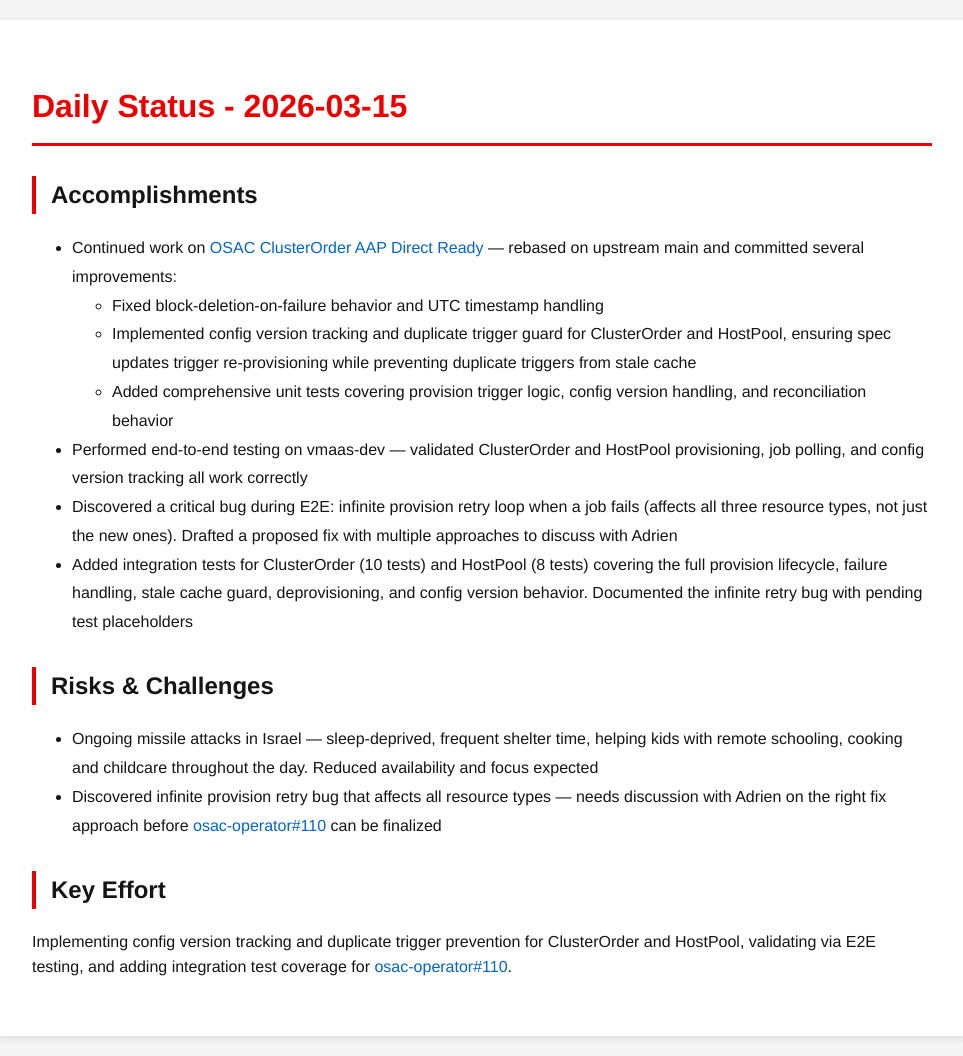
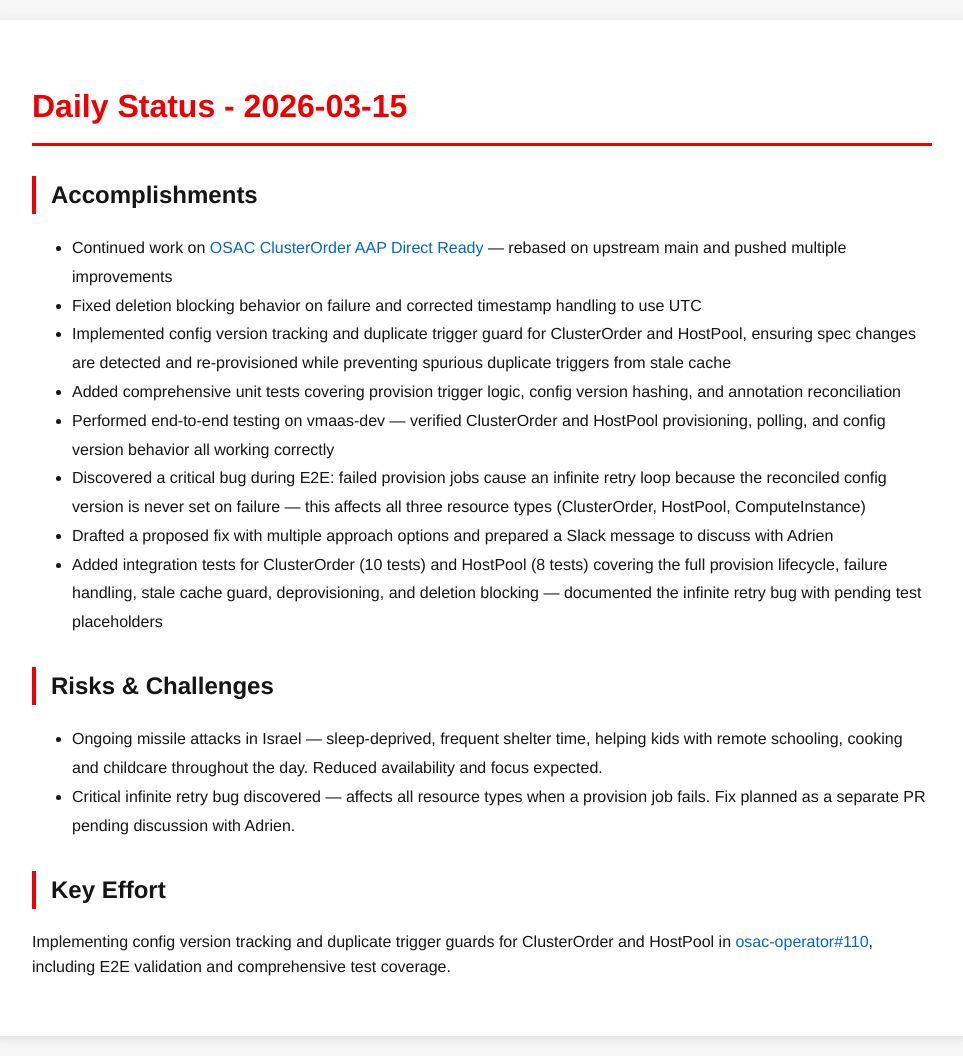
Before and after one commit to tzvatot/daily-status, a Jekyll site: the page built from 2026-03-15.md, in a window 1280 px wide. Shown: the whole page, without its empty margins (158-1121 px from the left). Built offline with Jekyll 4.4.1, drawn with Linux system fonts in a browser that asks for light colours.

Commit message:
Daily status update - 2026-03-15

```diff
--- a/2026-03-15.md
+++ b/2026-03-15.md
@@ -7,17 +7,18 @@ date: 2026-03-15
 # Daily Status - 2026-03-15
 
 ## Accomplishments
-- Continued work on [OSAC ClusterOrder AAP Direct Ready](https://github.com/osac-project/osac-operator/pull/110) — rebased on upstream main and committed several improvements:
-  - Fixed block-deletion-on-failure behavior and UTC timestamp handling
-  - Implemented config version tracking and duplicate trigger guard for ClusterOrder and HostPool, ensuring spec updates trigger re-provisioning while preventing duplicate triggers from stale cache
-  - Added comprehensive unit tests covering provision trigger logic, config version handling, and reconciliation behavior
-- Performed end-to-end testing on vmaas-dev — validated ClusterOrder and HostPool provisioning, job polling, and config version tracking all work correctly
-- Discovered a critical bug during E2E: infinite provision retry loop when a job fails (affects all three resource types, not just the new ones). Drafted a proposed fix with multiple approaches to discuss with Adrien
-- Added integration tests for ClusterOrder (10 tests) and HostPool (8 tests) covering the full provision lifecycle, failure handling, stale cache guard, deprovisioning, and config version behavior. Documented the infinite retry bug with pending test placeholders
+- Continued work on [OSAC ClusterOrder AAP Direct Ready](https://github.com/osac-project/osac-operator/pull/110) — rebased on upstream main and pushed multiple improvements
+- Fixed deletion blocking behavior on failure and corrected timestamp handling to use UTC
+- Implemented config version tracking and duplicate trigger guard for ClusterOrder and HostPool, ensuring spec changes are detected and re-provisioned while preventing spurious duplicate triggers from stale cache
+- Added comprehensive unit tests covering provision trigger logic, config version hashing, and annotation reconciliation
+- Performed end-to-end testing on vmaas-dev — verified ClusterOrder and HostPool provisioning, polling, and config version behavior all working correctly
+- Discovered a critical bug during E2E: failed provision jobs cause an infinite retry loop because the reconciled config version is never set on failure — this affects all three resource types (ClusterOrder, HostPool, ComputeInstance)
+- Drafted a proposed fix with multiple approach options and prepared a Slack message to discuss with Adrien
+- Added integration tests for ClusterOrder (10 tests) and HostPool (8 tests) covering the full provision lifecycle, failure handling, stale cache guard, deprovisioning, and deletion blocking — documented the infinite retry bug with pending test placeholders
 
 ## Risks & Challenges
-- Ongoing missile attacks in Israel — sleep-deprived, frequent shelter time, helping kids with remote schooling, cooking and childcare throughout the day. Reduced availability and focus expected
-- Discovered infinite provision retry bug that affects all resource types — needs discussion with Adrien on the right fix approach before [osac-operator#110](https://github.com/osac-project/osac-operator/pull/110) can be finalized
+- Ongoing missile attacks in Israel — sleep-deprived, frequent shelter time, helping kids with remote schooling, cooking and childcare throughout the day. Reduced availability and focus expected.
+- Critical infinite retry bug discovered — affects all resource types when a provision job fails. Fix planned as a separate PR pending discussion with Adrien.
 
 ## Key Effort
-Implementing config version tracking and duplicate trigger prevention for ClusterOrder and HostPool, validating via E2E testing, and adding integration test coverage for [osac-operator#110](https://github.com/osac-project/osac-operator/pull/110).
+Implementing config version tracking and duplicate trigger guards for ClusterOrder and HostPool in [osac-operator#110](https://github.com/osac-project/osac-operator/pull/110), including E2E validation and comprehensive test coverage.
```
